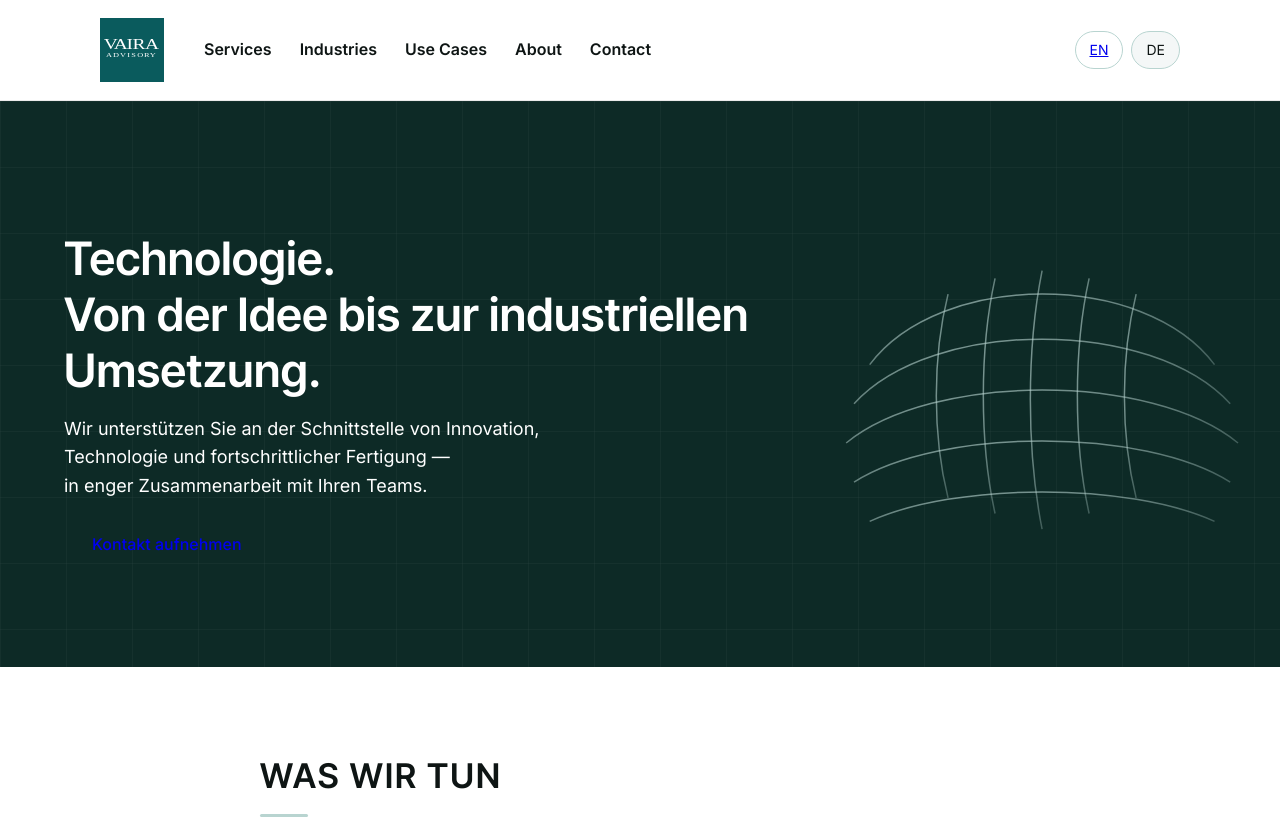
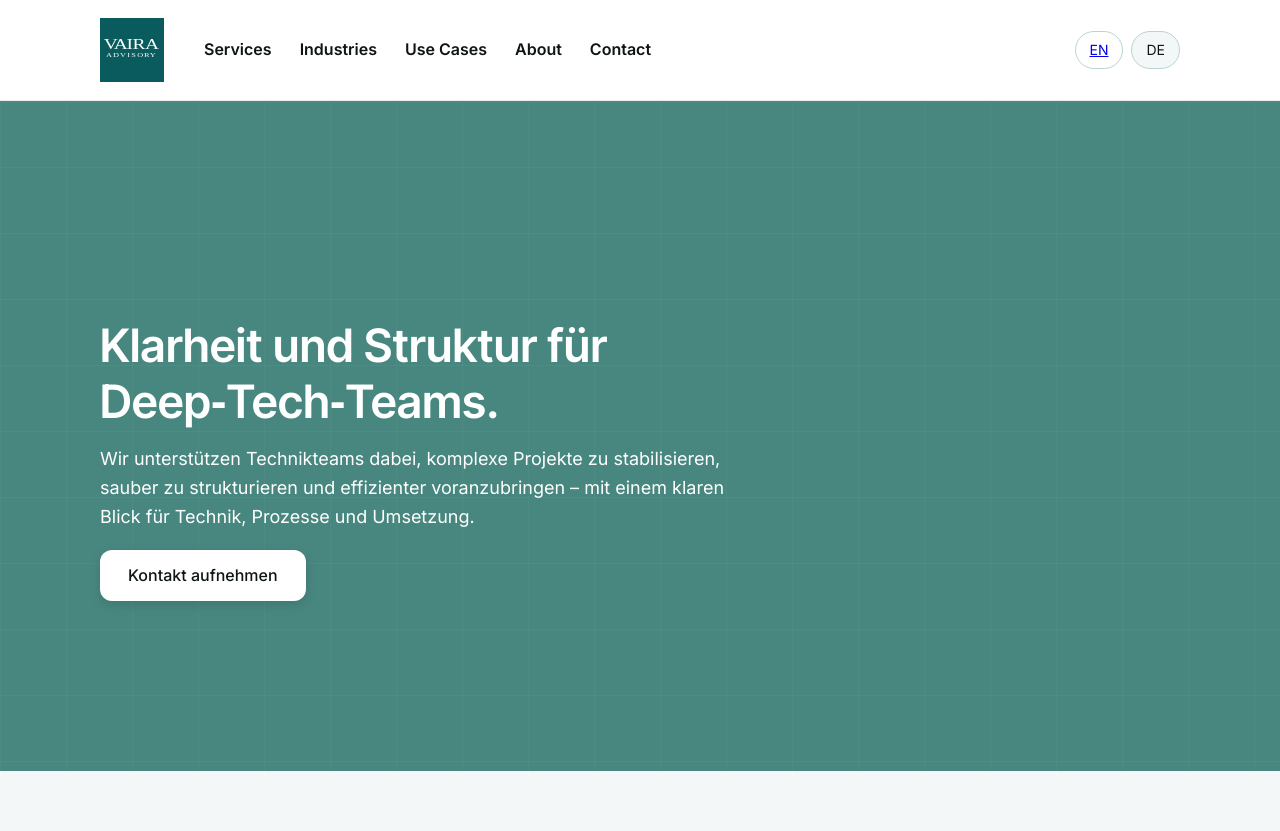
Before and after one commit to raphaelheeb/vaira-advisory, a Jekyll site: the page built from de/index.html, in a window 1280 px wide and 1400 px high. Shown: the top 831 px of the window. Built offline with Jekyll 4.4.1, drawn with Linux system fonts in a browser that asks for light colours; some of the changed text lies outside the part shown; grey boxes are pictures that could not be loaded.

Commit message:
Update index.html

```diff
--- a/de/index.html
+++ b/de/index.html
@@ -5,112 +5,162 @@
 lang: de
 permalink: /de/
 ---
+<!DOCTYPE html>
+<html lang="de">
+<head>
+  <meta charset="UTF-8" />
+  <meta name="viewport" content="width=device-width, initial-scale=1.0" />
+  <title>VAIRA Advisory – Klarheit und Struktur für Deep‑Tech‑Teams</title>
+  <link rel="stylesheet" href="assets/css/styles.css" />
+</head>
 
-<!-- ================= HERO ================= -->
-<section class="hero" id="hero">
-  <div class="content-wrapper wrapper--wide">
+<body>
+
+  <!-- ============================
+       HERO
+  ============================= -->
+  <section id="hero" class="hero hero--clean">
+    <div class="content-wrapper">
       <div class="hero-grid">
+        <div class="hero-left">
+          <h1 class="hero-title">Klarheit und Struktur für Deep‑Tech‑Teams.</h1>
+          <p class="hero-sub">
+            Wir unterstützen Technikteams dabei, komplexe Projekte zu stabilisieren, sauber zu strukturieren und effizienter voranzubringen – mit einem klaren Blick für Technik, Prozesse und Umsetzung.
+          </p>
 
-      <div>
-        <h1 class="hero-title">Technologie.<br>Von der Idee bis zur industriellen Umsetzung.</h1>
-        <p class="hero-sub">
-          Wir unterstützen Sie an der Schnittstelle von Innovation,<br>
-          Technologie und fortschrittlicher Fertigung —<br>
-          in enger Zusammenarbeit mit Ihren Teams.
-        </p>
           <div class="hero-ctas">
-          <a href="mailto:info@vaira-advisory.com" class="cta-btn">Kontakt aufnehmen</a>
+            <a href="#contact" class="cta-btn cta-btn--primary">Kontakt aufnehmen</a>
           </div>
         </div>
 
-      <div class="hero-right visual--cad" aria-hidden="true">
-        <svg class="cad-contour" viewBox="0 0 600 600" role="img" aria-label="CAD contours">
-          <defs>
-            <linearGradient id="cadStroke" x1="0" y1="0" x2="1" y2="1">
-              <stop offset="0" stop-color="#B8D4D0" stop-opacity="0.7"/>
-              <stop offset="1" stop-color="#B8D4D0" stop-opacity="0.3"/>
-            </linearGradient>
-            <style>
-              .c { fill: none; stroke: url(#cadStroke); stroke-width: 1.5; vector-effect: non-scaling-stroke; }
-              .dash { stroke-dasharray: 6 8; }
-            </style>
-          </defs>
-          <g>
-            <path class="c" d="M80 270 C170 150, 430 150, 520 270"/>
-            <path class="c" d="M60 320 C160 210, 440 210, 540 320"/>
-            <path class="c" d="M50 370 C160 280, 440 280, 550 370"/>
-            <path class="c" d="M60 420 C170 350, 430 350, 540 420"/>
-            <path class="c" d="M80 470 C190 420, 410 420, 520 470"/>
-          </g>
-          <g>
-            <path class="c" d="M180 180 C160 260, 160 360, 180 440"/>
-            <path class="c" d="M240 160 C220 250, 220 370, 240 460"/>
-            <path class="c" d="M300 150 C280 250, 280 380, 300 480"/>
-            <path class="c" d="M360 160 C340 250, 340 370, 360 460"/>
-            <path class="c" d="M420 180 C400 260, 400 360, 420 440"/>
-          </g>
-          <g opacity="0.45">
-            <path class="c dash" d="M100 140 L500 140"/>
-            <path class="c dash" d="M100 500 L500 500"/>
-            <path class="c dash" d="M120 120 L120 520"/>
-            <path class="c dash" d="M480 120 L480 520"/>
-          </g>
+        <div class="hero-right">
+          <!-- Your SVG stays unchanged -->
+          <svg viewBox="0 0 400 400" xmlns="http://www.w3.org/2000/svg">
+            <!-- SVG content unchanged -->
           </svg>
         </div>
-
       </div>
     </div>
   </section>
 
-<!-- ================= WAS WIR TUN ================= -->
-<section class="section" id="what-we-do">
-  <div class="content-wrapper wrapper--narrow">
+  <!-- ============================
+       WAS WIR TUN
+  ============================= -->
+  <section class="section section--alt" id="what-we-do">
+    <div class="content-wrapper split">
+      <div class="split-left">
         <h2>Was wir tun</h2>
-
-    <div class="card-grid">
-
-      <div class="card">
-        <h3>Innovations- & Technologiestrategie</h3>
+        <p>
+          Wir helfen Deep‑Tech‑Teams, ihre technischen Projekte zu industrialisieren, Abläufe zu stabilisieren und Strukturen zu schaffen, die Wachstum ermöglichen. Unser Fokus liegt auf klarer technischer Analyse, pragmatischer Umsetzung und sauberer Priorisierung.
+        </p>
         <ul>
-          <li>Identifikation von relevanten Technologie- und Innovationsfeldern im Einklang mit Ihren strategischen Zielen</li>
-          <li>Bewertung neuer Technologien mit Fokus auf Markt- und Geschäftspotenzial</li>
-          <li>Technische Due Diligence bei Investitionen, Partnerschaften und Übernahmen</li>
-          <li>Entwicklung klarer und umsetzbarer Roadmaps von der Idee bis zur industriellen Umsetzung</li>
-          <li>Aufbau eines passenden Netzwerks aus Lieferanten, Partnern und Forschungseinrichtungen</li>
+          <li>Strukturierung komplexer technischer Projekte</li>
+          <li>Stabilisierung von Abläufen und Verantwortlichkeiten</li>
+          <li>Technische Analyse und Entscheidungsunterstützung</li>
+          <li>Begleitung bei Industrialisierung und Skalierung</li>
         </ul>
       </div>
 
-      <div class="card">
-        <h3>Hands-on Technologieentwicklung</h3>
-        <ul>
-          <li>Enge Zusammenarbeit mit Ihren technischen Teams bei Konzeption, Prototyping und Validierung</li>
-          <li>Überführung von F&E-Ansätzen in skalierbare, marktfähige Produkte</li>
-          <li>Beschleunigung von Entwicklungsprojekten durch pragmatische Experimente und iterative Vorgehensweisen</li>
-          <li>Systematischer Know-how-Transfer zur nachhaltigen Stärkung Ihrer internen Kompetenzen</li>
-          <li>Überbrückung der Lücke zwischen Forschung, Engineering und Industrialisierung</li>
-        </ul>
-      </div>
-
-      <div class="card">
-        <h3>Industrialisierung & Fortschrittliche Fertigung</h3>
-        <ul>
-          <li>Entwicklung skalierbarer Produktions- und Supply-Chain-Konzepte</li>
-          <li>Reduktion von Risiken beim Übergang von Prototypen zur Serienfertigung</li>
-          <li>Senkung von Kosten und Komplexität ohne Abstriche bei Leistung und Qualität</li>
-          <li>Optimierung von Prozessen, Anlagen und Produktionsabläufen</li>
-          <li>Unterstützung bei Auswahl, Qualifizierung und Hochlauf von Lieferanten</li>
-        </ul>
-      </div>
-
+      <div class="split-right">
+        <img src="assets/img/lab.jpg" alt="Technisches Labor" class="split-image">
       </div>
     </div>
   </section>
 
-<!-- ================= CTA ================= -->
-<section class="section" id="CTA">
-  <div class="content-wrapper wrapper--narrow" style="text-align:center">
-    <h2>Machen Sie Ihre Ideen industriell realisierbar.</h2>
-    <p>Wir arbeiten eng mit Ihren technischen Teams zusammen, um neue Technologien zu entwickeln, zu validieren und zu industrialisieren.</p>
-    <a class="cta-btn" href="mailto:info@vaira-advisory.com">Kontaktieren Sie VAIRA</a>
+  <!-- ============================
+       WIE WIR ARBEITEN
+  ============================= -->
+  <section class="section" id="how-we-work">
+    <div class="content-wrapper split">
+      <div class="split-left">
+        <h2>Wie wir arbeiten</h2>
+        <p>
+          Wir arbeiten eng mit Ihren Technikteams zusammen, analysieren Herausforderungen präzise und schaffen Strukturen, die sofort Wirkung zeigen. Unser Ansatz ist pragmatisch, klar und auf nachhaltige Umsetzung ausgerichtet.
+        </p>
+        <ul>
+          <li>Direkte Zusammenarbeit mit Engineering‑ und Projektteams</li>
+          <li>Klare Priorisierung und Entscheidungsgrundlagen</li>
+          <li>Strukturierte Abläufe und transparente Verantwortlichkeiten</li>
+          <li>Fokus auf technische Tiefe und realistische Umsetzung</li>
+        </ul>
+      </div>
+
+      <div class="split-right">
+        <img src="assets/img/blueprint.jpg" alt="Technische Blaupause" class="split-image process">
+      </div>
     </div>
   </section>
+
+  <!-- ============================
+       PROJEKTBEISPIEL
+  ============================= -->
+  <section class="section section--alt" id="case-snapshot">
+    <div class="content-wrapper split">
+      <div class="split-left">
+        <h2>Projektbeispiel</h2>
+        <p>
+          Ein Deep‑Tech‑Startup stand vor der Herausforderung, ein komplexes Hardware‑Software‑System zu stabilisieren und für die Industrialisierung vorzubereiten. Wir unterstützten das Team dabei, technische Risiken zu reduzieren, Abläufe zu strukturieren und klare Verantwortlichkeiten zu schaffen.
+        </p>
+
+        <ul class="case-points">
+          <li>Analyse technischer Engpässe und Risiken</li>
+          <li>Strukturierung des Entwicklungsprozesses</li>
+          <li>Einführung klarer Prioritäten und Entscheidungswege</li>
+          <li>Begleitung bis zur stabilen Systemversion</li>
+        </ul>
+
+        <p class="case-note">Weitere Projektbeispiele folgen.</p>
+      </div>
+
+      <div class="split-right">
+        <img src="assets/img/industry.jpg" alt="Industrieanlage" class="split-image case">
+      </div>
+    </div>
+  </section>
+
+  <!-- ============================
+       MIT WEM WIR ARBEITEN
+  ============================= -->
+  <section class="section" id="who-we-work-with">
+    <div class="content-wrapper">
+      <h2>Mit wem wir arbeiten</h2>
+      <p>
+        Wir arbeiten mit Deep‑Tech‑Gründerinnen und Gründern, Engineering‑Teams und industriellen Partnern zusammen, die komplexe technische Systeme entwickeln und skalieren möchten.
+      </p>
+    </div>
+  </section>
+
+  <!-- ============================
+       WARUM VAIRA
+  ============================= -->
+  <section class="section section--alt" id="why-vaira">
+    <div class="content-wrapper">
+      <h2>Warum VAIRA</h2>
+      <p>
+        VAIRA verbindet technische Tiefe mit klarer Struktur und pragmatischer Umsetzung. Wir arbeiten eng mit Ihren Teams, schaffen Orientierung und helfen, anspruchsvolle Projekte zuverlässig voranzubringen.
+      </p>
+    </div>
+  </section>
+
+  <!-- ============================
+       SPRECHEN WIR ÜBER IHRE SITUATION
+  ============================= -->
+  <section class="section" id="contact">
+    <div class="content-wrapper final-cta">
+      <h2>Sprechen wir über Ihre Situation</h2>
+      <p>
+        Ob frühe Strukturierung, technische Stabilisierung oder Vorbereitung auf die Industrialisierung – wir unterstützen Sie gerne.
+      </p>
+      <a href="mailto:raphael@vaira-advisory.com" class="cta-btn">Kontakt aufnehmen</a>
+    </div>
+  </section>
+
+  <!-- ============================
+       FOOTER
+  ============================= -->
+  <footer>
+    © 2026 VAIRA Advisory. Alle Rechte vorbehalten.
+  </footer>
+
+</body>
+</html>
```
Lines whose indentation alone changed are shown as unchanged.
